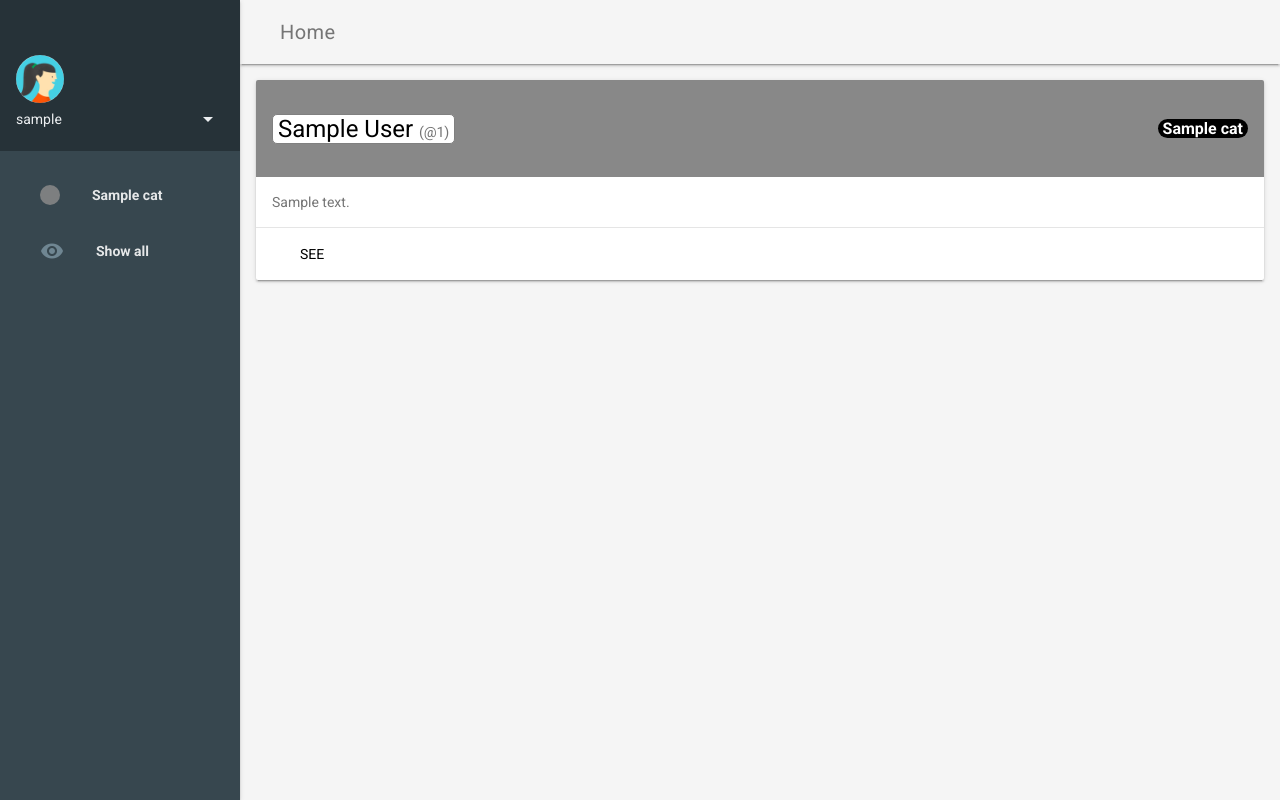
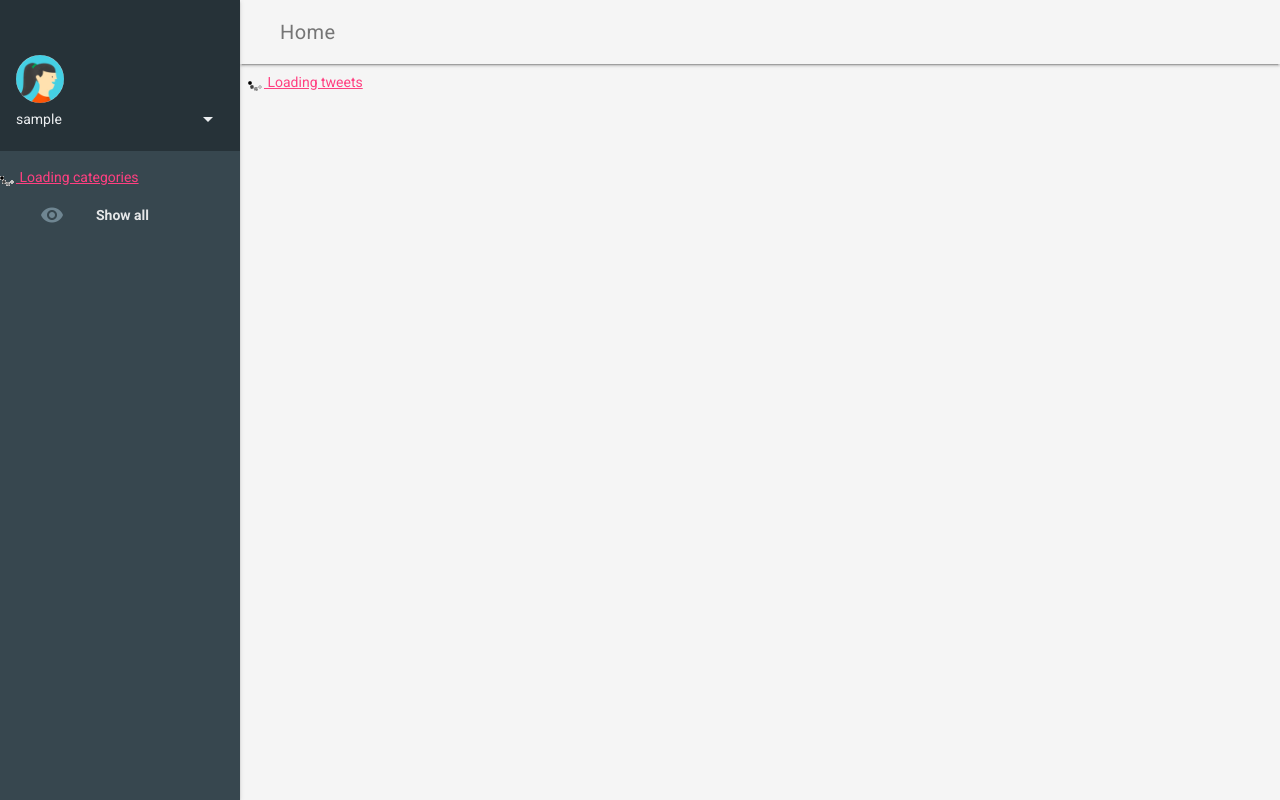
Before and after one commit to PFAWeb2Control/Application, a Flask app: template GUI/templates/index.html in a window 1280 px wide. Run offline with Flask 2, Linux system fonts and the light colour scheme; the template is opened without the code that fills it: most values are stand-ins (such as "Sample title", 1, 10 or a date in 2020).

Commit message:
Added AJAX/J support to load Tweets + Categories (TODO: Multi-threading)

```diff
--- a/GUI/main.py
+++ b/GUI/main.py
@@ -1,45 +1,78 @@
+#!/usr/bin/python2
 # coding: utf8
 
 from __future__ import unicode_literals
 import simplejson as json
 import random
 
-from flask import Flask, render_template, request, redirect, url_for
+from flask import Flask, render_template, request, redirect, url_for, jsonify
 app = Flask(__name__)
 
 user = "hixe33"
+max_tweets = 30
 
-cat = ['Food', 'Politics', 'Fun', 'Hats', 'Trolling', 'Video games', 'Economy']
+new_categories = []
 categories = []
+new_tweets=[]
+tweets=[]
 
-for i in range(0, len(cat)):
-    categories += [{    "name": cat[i],
-                        "color": "#%06x" % random.randint(0, 0xFFFFFF),
-                        "id": i}]
+def init():
+    global new_categories, new_tweets
+    test_cat = ['Food', 'Politics', 'Fun', 'Hats', 'Trolling', 'Video games', 'Economy']
+    new_tweets = []
+    for i in range(0, len(test_cat)):
+        new_categories += [{   "color": "#%06x" % random.randint(0, 0xFFFFFF),
+                                "id": i,
+                                "name": test_cat[i]}]
 
-
-tweets = []
-with open("tweets.json", 'r') as f:
-    t = json.loads(f.read())
-for i in range(0,20):
-    tweets += [t['tweets'][i]]
-    tweets[i]["cat"] = categories[random.randint(0, 5)]
-    tweets[i]["author"] = "Hixe"
-    tweets[i]["author_id"] = user
-    tweets[i]["id"] = "711976556613267457"
-#
-# @app.route('/')
-# def index():
-#     return render_template('index.html', categories=categories, num_cat=len(categories), tweets=tweets, username="Twitter")
+    with open("tweets.json", 'r') as f:
+        lst = json.loads(f.read())
+        for i in range(0,20):
+            new_tweets += [lst['tweets'][i]]
+            new_tweets[i]["cat"] = new_categories[random.randint(0, 6)]
+            new_tweets[i]["author"] = "Hixe"
+            new_tweets[i]["author_id"] = user
+            new_tweets[i]["id"] = "711976556613267457"
 
 @app.route('/')
 @app.route('/<username>')
-def index(username="Twitter"):
-    return render_template('index.html', categories=categories, num_cat=len(categories), tweets=tweets, username=username)
+def index(username=user):
+    return render_template('index.html', username=username)
 
 @app.route('/switch', methods=['POST', 'GET'])
 def switchUser():
-    return redirect(url_for('index', username=request.form['username']))
+    user = request.form['username']
+    return redirect(url_for('index', username=user))
+
+@app.route('/update_categories', methods=['POST', 'GET'])
+def update_categories(json=True):
+    global new_categories, categories
+
+    for c in new_categories:
+        categories += [c]
+
+    new_categories = []
+    if json:
+        return jsonify(result=categories)
+
+@app.route('/update_tweets', methods=['POST', 'GET'])
+def update_tweets(json=True):
+    global new_tweets, tweets, max_tweets, categories
+
+    for t in new_tweets:
+        tweets += [t]
+
+        if len(tweets) > max_tweets:
+            tweets.pop(0)
+
+    new_tweets = []
+    if json:
+        return jsonify(result=tweets)
+
+    # if redirect:
+    #     return redirect(url_for('index', username=user
+    # return redirect(url_for('index', username=user))
 
 if __name__ == '__main__':
+    init()
     app.run(debug=True)
--- a/GUI/static/js/scripts.js
+++ b/GUI/static/js/scripts.js
@@ -1,4 +1,6 @@
-$("form").hide();
+var reloadTime = 5000;
+
+$("#form").hide();
 
 function toggleCat(id, num)
 {
@@ -17,3 +19,76 @@ function toggleForm(name)
     $('#form-' + name).show();
     $('.display-' + name).hide();
 }
+
+function showTweets(data)
+{
+    var length = data.result.length;
+    var t;
+    $("#tweets-list").html("");
+    for(var i=length-1; i>=0; i--)
+    {
+        t = data.result[i];
+        $("#tweets-list").html($("#tweets-list").html() +
+            '<div class=" mdl-card mdl-shadow--2dp mdl-cell mdl-cell--4-col mdl-cell--4-col-tablet mdl-cell--12-col-desktop cat-' + t.cat.id +'">'+
+                '<div class="mdl-card__title mdl-card--expand" style="background-color: ' + t.cat.color + '">'+
+                    '<div class="head-boxes">'+
+                        '<h2 class="mdl-card__title-text">'+
+                            '<span class="user-badge">' + t.author + ' <small>(@' + t.author_id + ')</small></span>'+
+                        '</h2>'+
+                    '</div>'+
+                    '<div class="head-boxes cat-header">'+
+                        '<span class="badge">' + t.cat.name + '</span>'+
+                    '</div>'+
+
+                '</div>'+
+                '<div class="mdl-card__supporting-text mdl-color-text--grey-600">'+
+                    t.text +
+                '</div>'+
+                '<div class="mdl-card__actions mdl-card--border">'+
+                    '<a href="http://twitter.com/' + t.author_id + '/status/' + t.id + '" class="mdl-button mdl-js-button mdl-js-ripple-effect">See</a>'+
+                '</div>'+
+            '</div>')
+    }
+}
+
+function showCategories(data)
+{
+    var length = data.result.length;
+    var c;
+
+    $("#cat-list").html("");
+    for(var i=length-1; i>=0; i--)
+    {
+        c = data.result[i];
+        $("#cat-list").html($("#cat-list").html() +
+        '<a class="mdl-navigation__link cat-main-'+ c.id + ' cat-item" href="#" onclick="toggleCat('+ c.id + ', '+ length + ')">'+
+            '<i class="dot mdl-color-text--blue-grey-400 material-icons" style="background-color: '+ c.color + ';"></i>'+
+            '<span class="list-item">'+ c.name + '</span>'+
+        '</a>')
+    }
+}
+
+window.setInterval( function(){$("#refresh-tweets").click();} , reloadTime);
+window.setInterval( function(){$("#refresh-cat").click();} , reloadTime);
+
+$('a#refresh-tweets').bind('click', function(){
+    $('#refresh-tweets').hide();
+    $.getJSON('./update_tweets',
+    {json:true},
+    function(data) {
+        showTweets(data);
+    });
+
+    return false;
+});
+
+$('a#refresh-cat').bind('click', function(){
+    $('#refresh-cat').hide();
+    $.getJSON('./update_categories',
+    {json:true},
+    function(data) {
+        showCategories(data);
+    });
+
+    return false;
+});
--- a/GUI/templates/index.html
+++ b/GUI/templates/index.html
@@ -5,6 +5,10 @@
     <link rel="stylesheet" href="https://fonts.googleapis.com/icon?family=Material+Icons">
     <title>Suggestions de tweets</title>
 </head>
+
+<script type=text/javascript>
+  $SCRIPT_ROOT = {{ request.script_root|tojson|safe }};
+</script>
 
 <body>
     <div class="demo-layout mdl-layout mdl-js-layout mdl-layout--fixed-drawer mdl-layout--fixed-header">
@@ -25,29 +29,26 @@
                         <i class="material-icons" role="presentation">arrow_drop_down</i>
                         <span class="visuallyhidden">Accounts</span>
                     </button>
-                    <ul class="mdl-menu mdl-menu--bottom-right mdl-js-menu mdl-js-ripple-effect" for="accbtn">
+                    <!-- <ul class="mdl-menu mdl-menu--bottom-right mdl-js-menu mdl-js-ripple-effect" for="accbtn">
                         <li class="mdl-menu__item" onclick="toggleForm('user')">
                             <i class="material-icons" style="margin-right: 10px">compare_arrows</i> Change user
                         </li>
-                    </ul>
+                    </ul> -->
                 </div>
 
-                <form id="form-user" action={{ url_for('switchUser') }} method="post"><!-- Simple Textfield -->
+                <!-- <form id="form-user" action={{ url_for('switchUser') }} method="post">
                     <div class="mdl-textfield mdl-js-textfield">
                         <input class="mdl-textfield__input" id="username" type="text" name="username">
                         <label class="mdl-textfield__label" for="username">Pseudo...</label>
                     </div>
-                </form>
+                </form> -->
 
             </header>
             <nav class="demo-navigation mdl-navigation mdl-color--blue-grey-800">
 
-                {% for cat in categories %}
-                <a class="mdl-navigation__link cat-main-{{cat.id}} cat-item" href="#" onclick="toggleCat({{cat.id}}, {{num_cat}})">
-                    <i class="dot mdl-color-text--blue-grey-400 material-icons" style="background-color: {{cat.color}};"></i>
-                    <span class="list-item">{{cat.name}}</span>
-                </a>
-                {% endfor %}
+                <a id="refresh-cat" href="#"><img src="{% print url_for('static', filename='img/ajax-loader.gif') %}"/> Loading categories</a>
+                <div id="cat-list">
+                </div>
 
                 <a class="mdl-navigation__link" onclick="toggleCat(-1, {{num_cat}})">
                     <i class="mdl-color-text--blue-grey-400 material-icons">visibility</i>
@@ -58,29 +59,10 @@
 
         <main class="mdl-layout__content mdl-color--grey-100">
             <div class="mdl-grid demo-content">
+                <a id="refresh-tweets" href="#"><img src="{% print url_for('static', filename='img/ajax-loader.gif') %}"/> Loading tweets</a>
 
-                {% for t in tweets %}
-                <div class=" mdl-card mdl-shadow--2dp mdl-cell mdl-cell--4-col mdl-cell--4-col-tablet mdl-cell--12-col-desktop cat-{{t.cat.id}}">
-                    <div class="mdl-card__title mdl-card--expand" style="background-color: {{t.cat.color}}">
-                        <div class="head-boxes">
-                            <h2 class="mdl-card__title-text">
-                                <span class="user-badge">{{t.author}} <small>(@{{t.author_id}})</small></span>
-                            </h2>
-                        </div>
-                        <div class="head-boxes cat-header">
-                            <span class="badge">{{t.cat.name}}</span>
-                        </div>
-
-                    </div>
-                    <div class="mdl-card__supporting-text mdl-color-text--grey-600">
-                        {{t.text}}
-                    </div>
-                    <div class="mdl-card__actions mdl-card--border">
-                        <a href="http://twitter.com/{{t.author_id}}/status/{{t.id}}" class="mdl-button mdl-js-button mdl-js-ripple-effect">See</a>
-                    </div>
+                <div id="tweets-list">
                 </div>
-                {% endfor %}
-
             </div>
         </main>
     </div>
```
Also changed, not shown: GUI/static/img/ajax-loader.gif (added), GUI/static/img/android-desktop.png (deleted), GUI/static/img/dog.png (deleted), GUI/static/img/favicon.png (deleted), GUI/static/img/ios-desktop.png (deleted).
